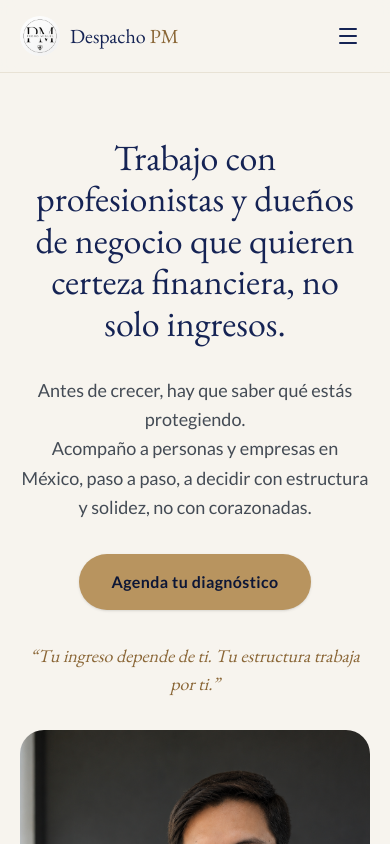
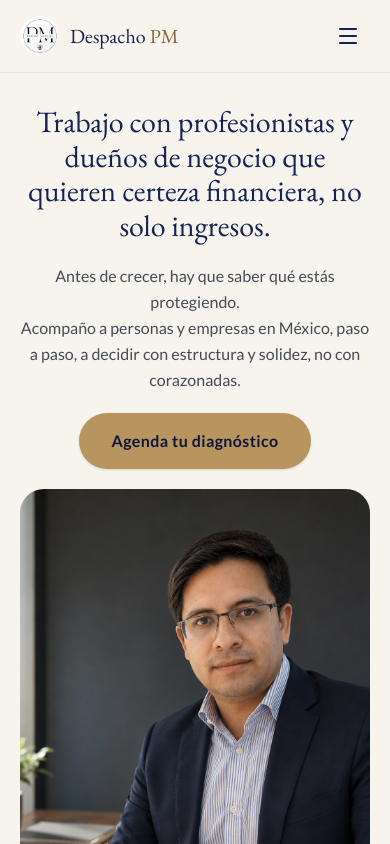
Before and after one commit to DESPACHOPM/despacho-pm-site, a Next.js app: page / in a window 390 px wide. Shown: the top 844 px of the page. Built offline with nearby package versions, Linux system fonts and the light colour scheme.

Commit message:
fix: sube la foto en el hero en celular (menos espacio arriba, foto antes de la frase)
Co-Authored-By: Claude Sonnet 5.5 <noreply@anthropic.com>
Claude-Session: https://claude.ai/code/session_01GpFCZbpwDVQBrydqGVaF2R

```diff
--- a/src/components/sections/hero.tsx
+++ b/src/components/sections/hero.tsx
@@ -7,16 +7,16 @@ import { CREDENTIALS, WHATSAPP_URL } from "@/lib/site-data";
 export function Hero() {
   return (
     <section id="inicio" className="relative overflow-hidden">
-      <div className="mx-auto flex max-w-6xl flex-col gap-8 px-(--spacing-gutter) pb-20 pt-16 md:pb-28 md:pt-24 lg:grid lg:grid-cols-[1.15fr_0.85fr] lg:grid-rows-[auto_auto_auto_auto_auto] lg:gap-x-16 lg:gap-y-6">
+      <div className="mx-auto flex max-w-6xl flex-col gap-5 px-(--spacing-gutter) pb-16 pt-8 sm:gap-8 sm:pt-16 md:pb-28 md:pt-24 lg:grid lg:grid-cols-[1.15fr_0.85fr] lg:grid-rows-[auto_auto_auto_auto_auto] lg:gap-x-16 lg:gap-y-6">
         <Reveal className="order-1 lg:[grid-column:1] lg:[grid-row:1]">
-          <h1 className="text-center font-heading text-4xl leading-[1.15] text-primary sm:text-5xl md:text-6xl lg:text-left">
+          <h1 className="text-center font-heading text-3xl leading-[1.15] text-primary sm:text-5xl md:text-6xl lg:text-left">
             Trabajo con profesionistas y dueños de negocio que quieren
             certeza financiera, no solo ingresos.
           </h1>
         </Reveal>
 
         <Reveal delay={0.08} className="order-2 lg:[grid-column:1] lg:[grid-row:2]">
-          <p className="mx-auto max-w-xl text-center text-lg leading-relaxed text-foreground/80 lg:mx-0 lg:text-left">
+          <p className="mx-auto max-w-xl text-center text-base leading-relaxed text-foreground/80 sm:text-lg lg:mx-0 lg:text-left">
             Antes de crecer, hay que saber qué estás protegiendo.
             <br />
             Acompaño a personas y empresas en México, paso a paso, a decidir
@@ -34,7 +34,7 @@ export function Hero() {
           </div>
         </Reveal>
 
-        <Reveal delay={0.24} className="order-4 lg:[grid-column:1] lg:[grid-row:4]">
+        <Reveal delay={0.24} className="order-5 lg:order-4 lg:[grid-column:1] lg:[grid-row:4]">
           <p className="text-center font-heading text-lg italic text-accent-dark lg:text-left">
             &ldquo;Tu ingreso depende de ti. Tu estructura trabaja por ti.&rdquo;
           </p>
@@ -42,7 +42,7 @@ export function Hero() {
 
         <Reveal
           delay={0.2}
-          className="relative order-5 mx-auto aspect-[4/5] w-full max-w-sm self-stretch overflow-hidden rounded-3xl lg:order-none lg:mx-0 lg:aspect-auto lg:max-w-none lg:[grid-column:2] lg:[grid-row:1/-1] lg:self-stretch"
+          className="relative order-4 mx-auto aspect-[4/5] w-full max-w-sm self-stretch overflow-hidden rounded-3xl lg:order-none lg:mx-0 lg:aspect-auto lg:max-w-none lg:[grid-column:2] lg:[grid-row:1/-1] lg:self-stretch"
         >
           <Image
             src="/images/pedro-hero.jpg"
```
